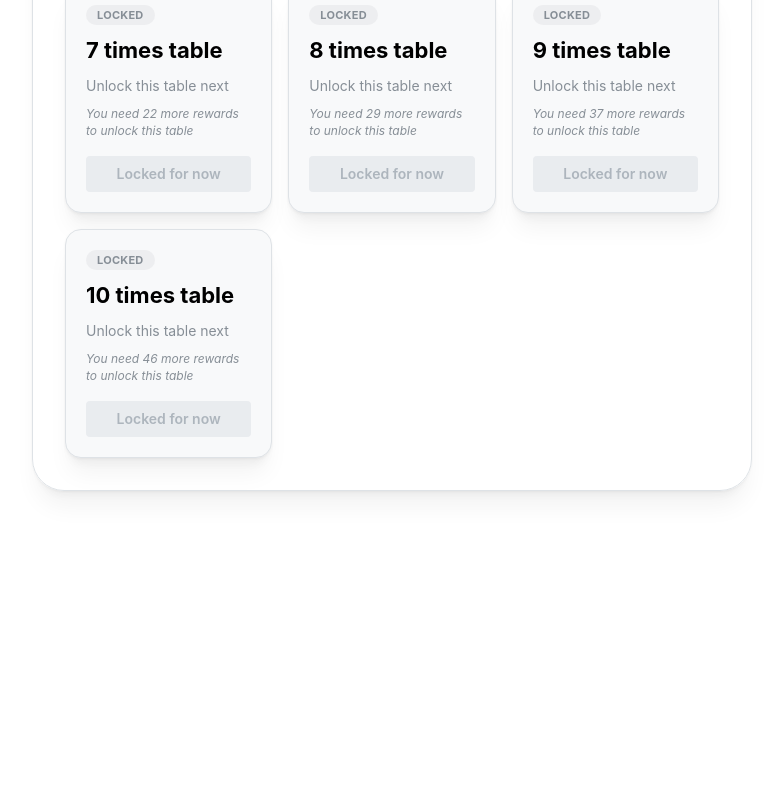
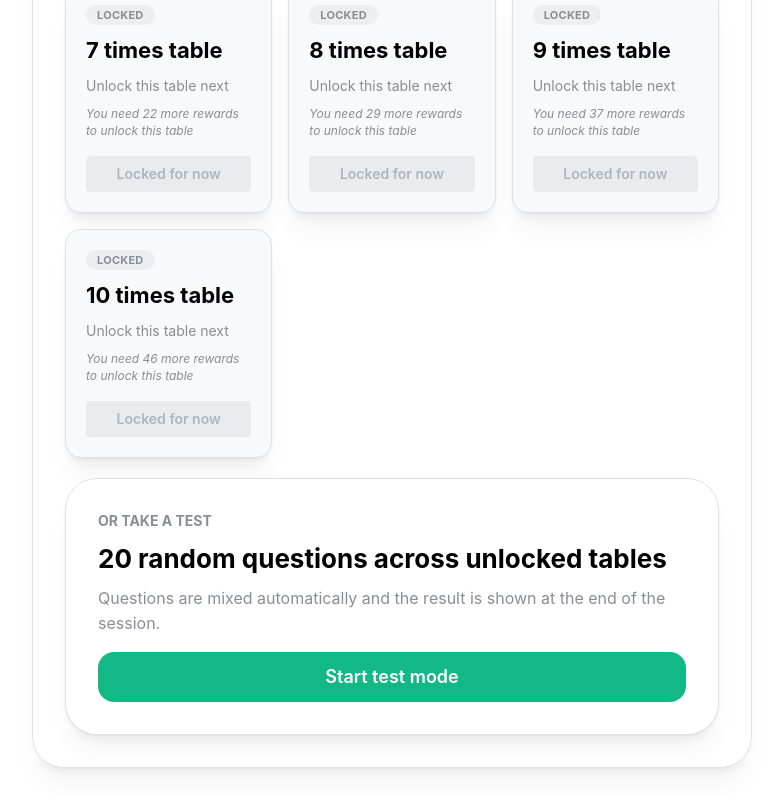
Before and after one commit to StefanBilliet/multiplication-tables, a React (Vite) app: page / in a window 1280 px wide. Shown: the part 724-1524 px from the top of the page, without its empty margins (248-1031 px from the left). Before the commit the page ends 1247 px from the top, so only its background shows below. Built offline with nearby package versions, Linux system fonts and the light colour scheme.

Commit message:
US-14 feat: extract table selection entrypoint sections

```diff
--- /dev/null
+++ b/src/table-selection/components/practiceSection.tsx
@@ -0,0 +1,24 @@
+import { SimpleGrid } from '@mantine/core';
+import type { FC } from 'react';
+import { useNavigate } from 'react-router-dom';
+import MultiplicationTableCard from './multiplicationTableCard.tsx';
+import type { MultiplicationTable } from './useMultiplicationTables.tsx';
+
+interface PracticeSectionProps {
+  tables: MultiplicationTable[];
+}
+
+export const PracticeSection: FC<PracticeSectionProps> = ({ tables }: PracticeSectionProps) => {
+  const navigate = useNavigate();
+  const handleTableSelected = (tableId: number) => {
+    navigate(`/tables/${tableId}/practice`);
+  };
+
+  return (
+    <SimpleGrid component="section" cols={{ base: 1, sm: 2, md: 3 }}>
+      {tables.map((table) => (
+        <MultiplicationTableCard key={table.id} table={table} onSelect={handleTableSelected} />
+      ))}
+    </SimpleGrid>
+  );
+};
--- a/src/table-selection/components/tableSelection.tsx
+++ b/src/table-selection/components/tableSelection.tsx
@@ -1,24 +1,19 @@
-import { Badge, Card, Center, Group, SimpleGrid, Stack, Text, Title } from '@mantine/core';
+import { Badge, Card, Center, Group, Stack, Text, Title } from '@mantine/core';
 import type { FC } from 'react';
 import { useTranslation } from 'react-i18next';
-import { useNavigate } from 'react-router-dom';
 import LanguageSwitcher from '../../app/components/languageSwitcher';
 import SettingsButton from '../../app/components/settingsButton';
 import useLifetimeRewardTotal from '../../app/hooks/useLifetimeRewardTotal';
 import { semanticColors } from '../../platform/theme/semanticColors';
-import MultiplicationTableCard from './multiplicationTableCard';
+import { PracticeSection } from './practiceSection.tsx';
 import classes from './tableSelection.module.css';
+import { TestSection } from './testSection.tsx';
 import { useMultiplicationTables } from './useMultiplicationTables.tsx';
 
 const TableSelection: FC = () => {
-  const navigate = useNavigate();
   const { lifetimeRewardTotal } = useLifetimeRewardTotal();
   const tables = useMultiplicationTables(lifetimeRewardTotal);
   const { t } = useTranslation();
-
-  const handleTableSelected = (tableId: number) => {
-    navigate(`/tables/${tableId}/practice`);
-  };
 
   return (
     <Center className={classes.page}>
@@ -38,11 +33,8 @@ const TableSelection: FC = () => {
           </Group>
         </Group>
 
-        <SimpleGrid component="section" cols={{ base: 1, sm: 2, md: 3 }}>
-          {tables.map((table) => (
-            <MultiplicationTableCard key={table.id} table={table} onSelect={handleTableSelected} />
-          ))}
-        </SimpleGrid>
+        <PracticeSection tables={tables} />
+        <TestSection />
       </Card>
     </Center>
   );
--- /dev/null
+++ b/src/table-selection/components/testSection.tsx
@@ -0,0 +1,24 @@
+import { Button, Card, Stack, Text, Title } from '@mantine/core';
+import type { FC } from 'react';
+
+export const TestSection: FC = () => {
+  return (
+    <Card component="section" withBorder radius="xl" aria-labelledby="test-mode-heading">
+      <Stack gap="md">
+        <Stack gap="xs">
+          <Text size="sm" fw={700} tt="uppercase" c="dimmed">
+            Or take a test
+          </Text>
+          <Title id="test-mode-heading" order={2}>
+            20 random questions across unlocked tables
+          </Title>
+          <Text c="dimmed">Questions are mixed automatically and the result is shown at the end of the session.</Text>
+        </Stack>
+
+        <Button fullWidth size="lg" radius="lg">
+          Start test mode
+        </Button>
+      </Stack>
+    </Card>
+  );
+};
--- a/src/table-selection/components/useMultiplicationTables.tsx
+++ b/src/table-selection/components/useMultiplicationTables.tsx
@@ -1,7 +1,16 @@
 import { useTranslation } from 'react-i18next';
 import { getRewardsNeededForTable } from '../tableRewards.ts';
 
-export function useMultiplicationTables(lifetimeRewardTotal: number) {
+export type MultiplicationTable = {
+  id: number;
+  label: string;
+  unlockState: {
+    rewardsNeeded: number;
+    unlocked: boolean;
+  };
+};
+
+export function useMultiplicationTables(lifetimeRewardTotal: number): MultiplicationTable[] {
   const { t } = useTranslation();
 
   return Array.from({ length: 10 }, (_, index) => {
```
Also changed, not shown: 1 other file (tests, documents, lock files or other folders).
